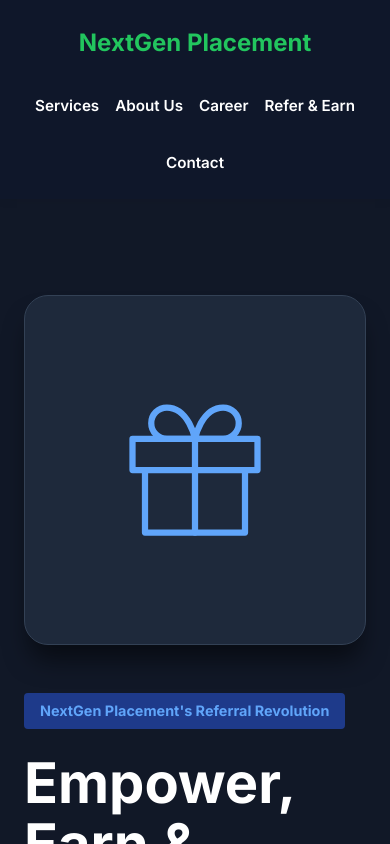
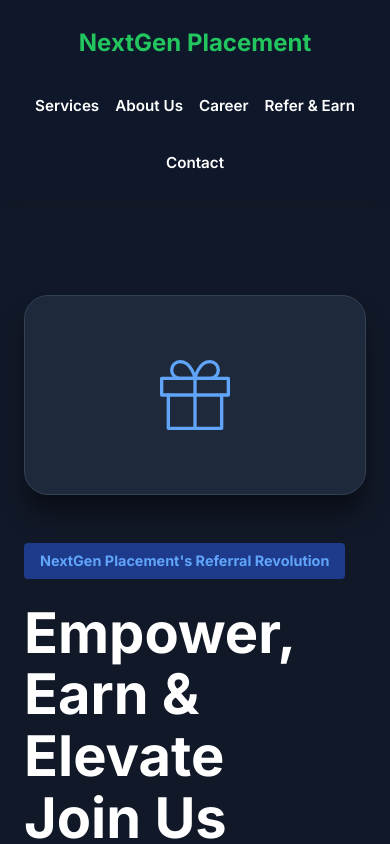
Before and after one commit to sumitbhalgamiya/PlacementSite, a React (Vite) app: page /refer in a window 390 px wide. Shown: the top 844 px of the page. Built offline with nearby package versions, Linux system fonts and the light colour scheme.

Commit message:
responsive images for mobile devices

```diff
--- a/src/index.css
+++ b/src/index.css
@@ -2016,3 +2016,13 @@ img {
     min-width: 140px;
   }
 }
+
+
+/* Responsive Image Fixes */
+.refer-hero-box { height: 350px; }
+.refer-hero-svg { width: 150px; height: 150px; }
+@media (max-width: 768px) {
+  .refer-hero-box { height: 200px !important; }
+  .refer-hero-svg { width: 80px !important; height: 80px !important; }
+  .about-hero-img { max-height: 250px !important; }
+}
--- a/src/pages/Refer.jsx
+++ b/src/pages/Refer.jsx
@@ -8,8 +8,8 @@ function Refer() {
       <section style={{ backgroundColor: '#111827', color: 'white', padding: '6rem 0' }}>
         <div className="container" style={{ display: 'flex', flexWrap: 'wrap', alignItems: 'center', gap: '3rem' }}>
           <div style={{ flex: '1 1 400px' }}>
-            <div style={{ width: '100%', height: '350px', backgroundColor: '#1e293b', borderRadius: '24px', display: 'flex', alignItems: 'center', justifyContent: 'center', color: '#60a5fa', border: '1px solid #334155', boxShadow: '0 20px 25px -5px rgba(0,0,0,0.5)' }}>
-              <svg width="150" height="150" viewBox="0 0 24 24" fill="none" stroke="currentColor" strokeWidth="1" strokeLinecap="round" strokeLinejoin="round">
+            <div className="refer-hero-box" style={{ width: '100%', backgroundColor: '#1e293b', borderRadius: '24px', display: 'flex', alignItems: 'center', justifyContent: 'center', color: '#60a5fa', border: '1px solid #334155', boxShadow: '0 20px 25px -5px rgba(0,0,0,0.5)' }}>
+              <svg className="refer-hero-svg" viewBox="0 0 24 24" fill="none" stroke="currentColor" strokeWidth="1" strokeLinecap="round" strokeLinejoin="round">
                 <path d="M20 12v10H4V12"></path>
                 <path d="M2 7h20v5H2z"></path>
                 <path d="M12 22V7"></path>
```
